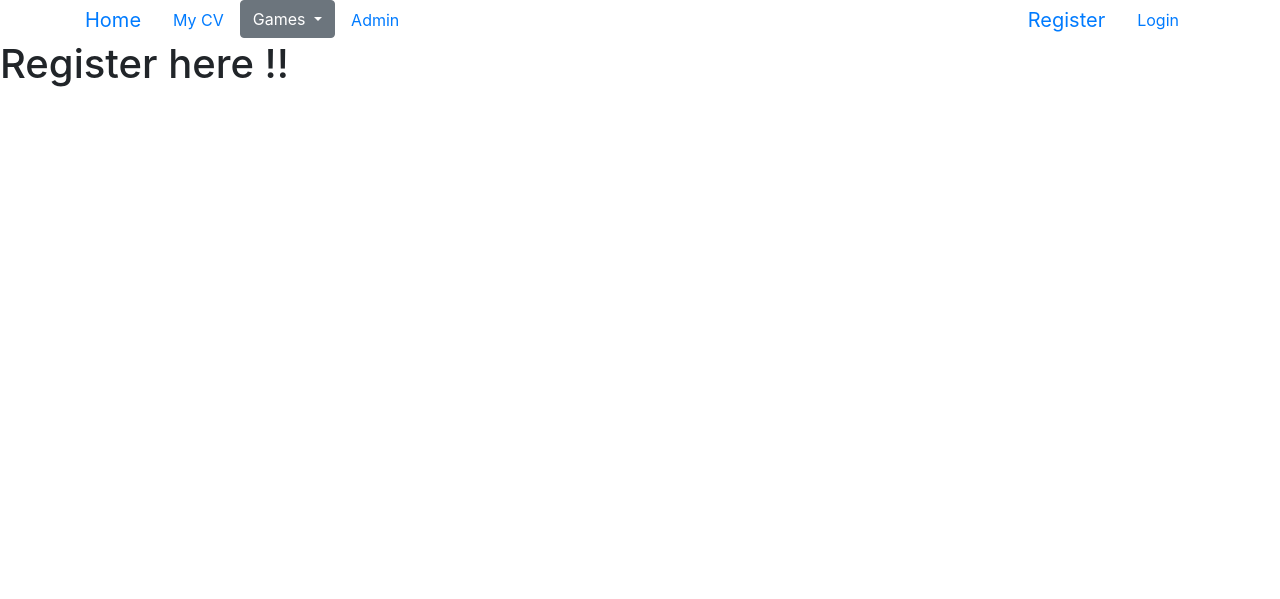
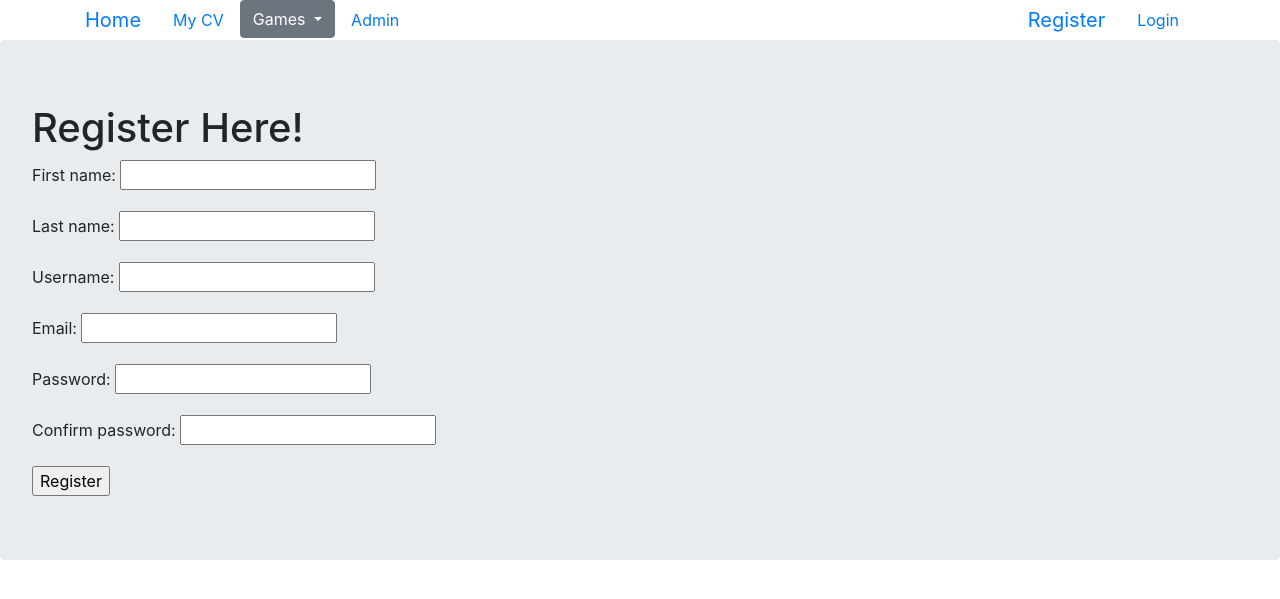
Before and after one commit to mahmoudodoo/django-project, a Django app: page /register_page/ in a window 1280 px wide. Shown: the top 599 px of the page. Run offline with Django 3.2, Linux system fonts and the light colour scheme.

Commit message:
Create registration form

```diff
--- /dev/null
+++ b/simpleWebSite/basic_app/models/my_form.py
@@ -0,0 +1,22 @@
+from django import forms
+from basic_app.models.user_model import User
+
+class UserForm(forms.ModelForm):
+    confirm_password = forms.CharField(widget=forms.PasswordInput())
+    class Meta():
+        model = User
+        widgets = {
+        'password': forms.PasswordInput(),
+    }
+        fields = ('first_name','last_name','username','email','password')
+
+
+    def clean(self):
+        cleaned_data = super(UserForm, self).clean()
+        password = cleaned_data.get("password")
+        confirm_password = cleaned_data.get("confirm_password")
+
+        if password != confirm_password:
+            raise forms.ValidationError(
+                "password and confirm_password does not match"
+            )
--- a/simpleWebSite/basic_app/models/user_model.py
+++ b/simpleWebSite/basic_app/models/user_model.py
@@ -1,10 +1,12 @@
 from django.db import models
 from django.db.models.fields import EmailField
+from django.forms.widgets import PasswordInput, Widget
 
 
 class User(models.Model):
 
     first_name = models.CharField(max_length=64)
     last_name =models.CharField(max_length=64)
-    username = models.CharField(max_length=248)
-    email = models.EmailField()
+    username = models.CharField(max_length=248,unique=True)
+    email = models.EmailField(unique=True)
+    password = models.CharField(max_length=264,default=" ")
--- a/simpleWebSite/basic_app/views/register_view.py
+++ b/simpleWebSite/basic_app/views/register_view.py
@@ -1,6 +1,26 @@
 from django.shortcuts import render
-
+from django.contrib.auth import authenticate,login,logout
+from django.http import HttpResponseRedirect , HttpResponse
+from django.urls import reverse
+from basic_app.models.my_form import UserForm
+from django.contrib.auth.hashers import make_password
 
 
 def register(request):
-    return render(request,'register.html',{})
+    registered = False
+    if request.method == 'POST':
+        user_form = UserForm(data=request.POST)
+
+        if user_form.is_valid():
+             user = user_form.save(commit=False)
+             make_password(user.password)
+             user.save()
+             registered =True
+
+        else:
+            print(user_form.errors)
+    else:
+        user_form=UserForm()
+
+
+    return render(request,'register.html',{'user_form':user_form})
--- a/simpleWebSite/templates/register.html
+++ b/simpleWebSite/templates/register.html
@@ -1,5 +1,15 @@
 {% extends 'index.html'%}
+{% load static %}
 
 {% block block_body %}
-    <h1>Register here !!</h1>
+
+    <div class="jumbotron">
+        <h1>Register Here!</h1>
+        <form  enctype="multipart/form-data" method="POST">
+            {% csrf_token %}
+            {{user_form.as_p}}
+            <input type="submit" name="" value="Register">
+        </form>
+    </div>
+
 {% endblock %}
```
Also changed, not shown: simpleWebSite/simpleWebSite/settings.py (+8 -0 lines), simpleWebSite/basic_app/migrations/0004_auto_20201124_1438.py (added), simpleWebSite/basic_app/migrations/0005_user_password.py (added).
